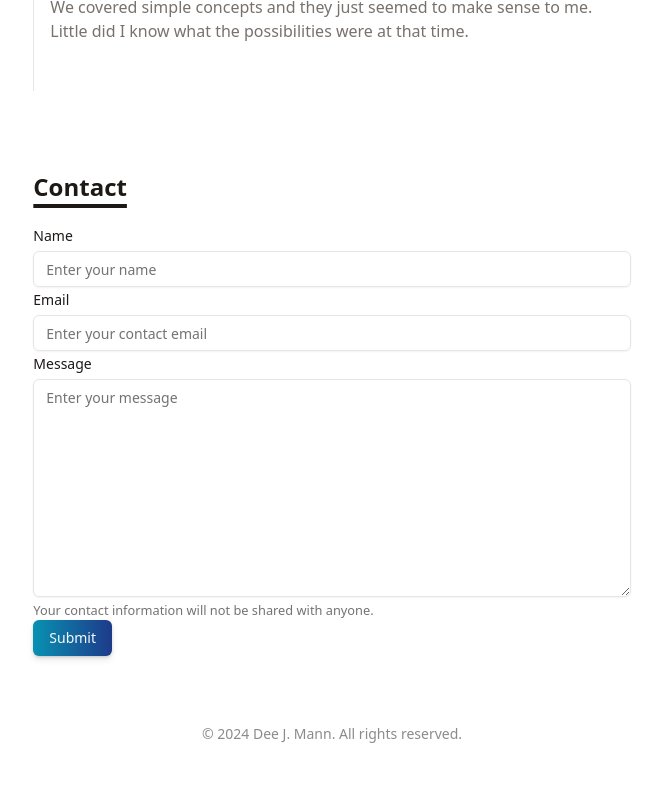
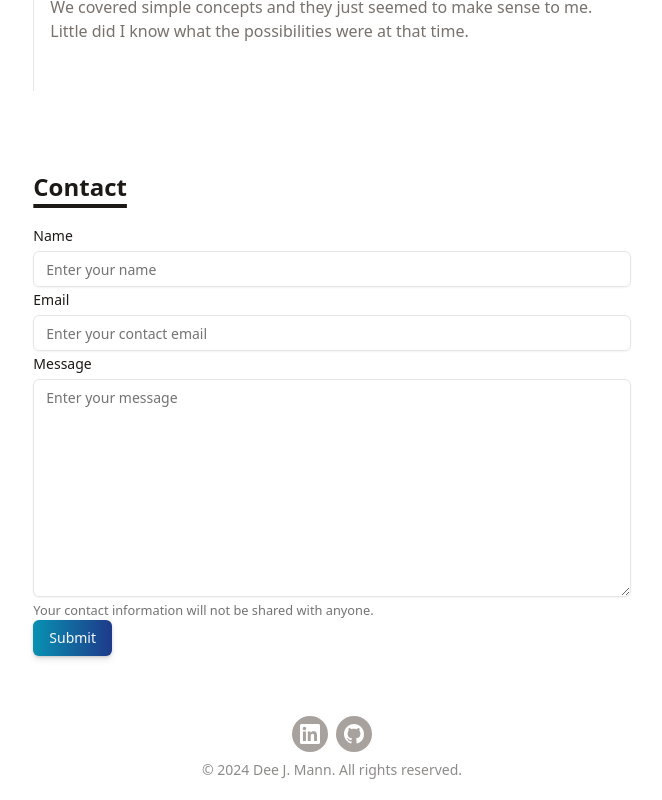
Before and after one commit to DeeJaeMann/portfolio, a React (Vite) app in the folder frontend/: page / in a window 1280 px wide. Shown: the part 1803-2603 px from the top of the page, without its empty margins (308-970 px from the left). Before the commit the page ends 2567 px from the top, so only its background shows below. Built offline with nearby package versions, Linux system fonts and the light colour scheme.

Commit message:
Added social icons Changes to be committed: 	modified:   frontend/src/components/Footer.tsx

```diff
--- a/frontend/src/components/Footer.tsx
+++ b/frontend/src/components/Footer.tsx
@@ -1,12 +1,58 @@
 const Footer = () => {
-    return(
-        <div className="py-5 text-center">
+  return (
+    <div className="py-5 text-center">
+      <div className="container max-w-screen-lg mx-auto">
+        <div>
+          <div className="flex flex-wrap justify-center gap-2">
             {/* Social Icons */}
-            <p className="text-sm mt-2 opacity-50">
-                &copy; {new Date().getFullYear()} Dee J. Mann.  All rights reserved.
-            </p>
+            <a
+              href="https://linkedin.com/in/manndj"
+              target="_blank"
+              className="bg-stone-400 p-2 font-semibold text-white inline-flex items-center space-x-2 rounded-full"
+            >
+              <svg
+                className="w-5 h-5 fill-current"
+                role="img"
+                viewBox="0 0 256 256"
+                xmlns="http://www.w3.org/2000/svg"
+              >
+                <g>
+                  <path d="M218.123122,218.127392 L180.191928,218.127392 L180.191928,158.724263 C180.191928,144.559023 179.939053,126.323993 160.463756,126.323993 C140.707926,126.323993 137.685284,141.757585 137.685284,157.692986 L137.685284,218.123441 L99.7540894,218.123441 L99.7540894,95.9665207 L136.168036,95.9665207 L136.168036,112.660562 L136.677736,112.660562 C144.102746,99.9650027 157.908637,92.3824528 172.605689,92.9280076 C211.050535,92.9280076 218.138927,118.216023 218.138927,151.114151 L218.123122,218.127392 Z M56.9550587,79.2685282 C44.7981969,79.2707099 34.9413443,69.4171797 34.9391618,57.260052 C34.93698,45.1029244 44.7902948,35.2458562 56.9471566,35.2436736 C69.1040185,35.2414916 78.9608713,45.0950217 78.963054,57.2521493 C78.9641017,63.090208 76.6459976,68.6895714 72.5186979,72.8184433 C68.3913982,76.9473153 62.7929898,79.26748 56.9550587,79.2685282 M75.9206558,218.127392 L37.94995,218.127392 L37.94995,95.9665207 L75.9206558,95.9665207 L75.9206558,218.127392 Z M237.033403,0.0182577091 L18.8895249,0.0182577091 C8.57959469,-0.0980923971 0.124827038,8.16056231 -0.001,18.4706066 L-0.001,237.524091 C0.120519052,247.839103 8.57460631,256.105934 18.8895249,255.9977 L237.033403,255.9977 C247.368728,256.125818 255.855922,247.859464 255.999,237.524091 L255.999,18.4548016 C255.851624,8.12438979 247.363742,-0.133792868 237.033403,0.000790807055" />
+                </g>
+              </svg>
+            </a>
+            <a
+              href="https://github.com/DeeJaeMann"
+              target="_blank"
+              className="bg-stone-400 p-2 font-semibold text-white inline-flex items-center space-x-2 rounded-full"
+            >
+              <svg
+                xmlns="http://www.w3.org/2000/svg"
+                xmlnsXlink="http://www.w3.org/1999/xlink"
+                aria-hidden="true"
+                role="img"
+                className="w-5"
+                preserveAspectRatio="xMidYMid meet"
+                viewBox="0 0 24 24"
+              >
+                <g fill="none">
+                  <path
+                    fillRule="evenodd"
+                    clipRule="evenodd"
+                    d="M12 0C5.37 0 0 5.37 0 12c0 5.31 3.435 9.795 8.205 11.385c.6.105.825-.255.825-.57c0-.285-.015-1.23-.015-2.235c-3.015.555-3.795-.735-4.035-1.41c-.135-.345-.72-1.41-1.23-1.695c-.42-.225-1.02-.78-.015-.795c.945-.015 1.62.87 1.845 1.23c1.08 1.815 2.805 1.305 3.495.99c.105-.78.42-1.305.765-1.605c-2.67-.3-5.46-1.335-5.46-5.925c0-1.305.465-2.385 1.23-3.225c-.12-.3-.54-1.53.12-3.18c0 0 1.005-.315 3.3 1.23c.96-.27 1.98-.405 3-.405s2.04.135 3 .405c2.295-1.56 3.3-1.23 3.3-1.23c.66 1.65.24 2.88.12 3.18c.765.84 1.23 1.905 1.23 3.225c0 4.605-2.805 5.625-5.475 5.925c.435.375.81 1.095.81 2.22c0 1.605-.015 2.895-.015 3.3c0 .315.225.69.825.57A12.02 12.02 0 0 0 24 12c0-6.63-5.37-12-12-12z"
+                    fill="currentColor"
+                  />
+                </g>
+              </svg>
+            </a>
+          </div>
         </div>
-    );
-}
+      </div>
+      <p className="text-sm mt-2 opacity-50">
+        &copy; {new Date().getFullYear()} Dee J. Mann. All rights reserved.
+      </p>
+    </div>
+  );
+};
 
 export default Footer;
```
